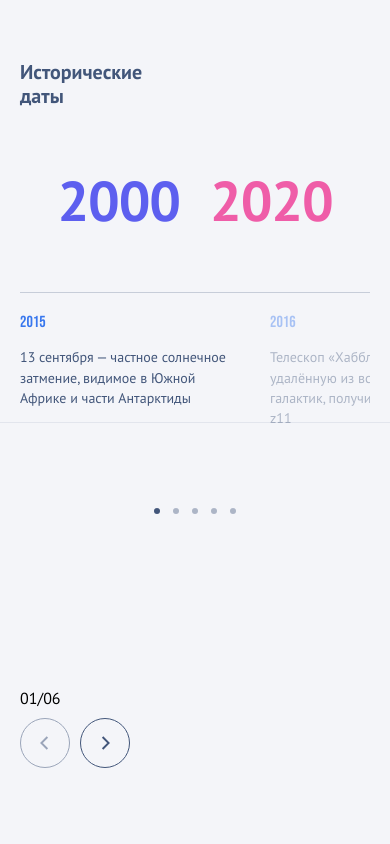
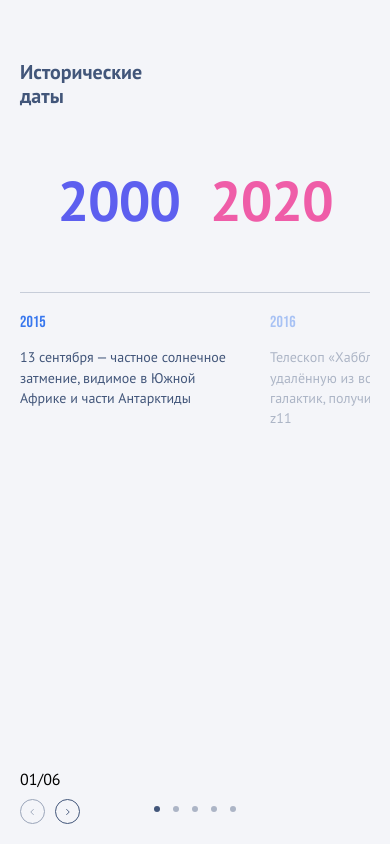
Before and after one commit to FlameFront-end/only-test, a React (Vite) app: page / in a window 390 px wide. Built offline with nearby package versions, Linux system fonts and the light colour scheme.

Commit message:
fix: adaptive

```diff
--- a/src/components/Circle/Circle.scss
+++ b/src/components/Circle/Circle.scss
@@ -57,7 +57,7 @@
 
     .active {
       font-size: 20px;
-      background-color: #F4F5F9;
+      background-color: #f4f5f9;
       border: 1px solid #42567a;
     }
 
@@ -125,14 +125,14 @@
   }
 
   @media screen and (max-width: 760px) {
-    &::before {
-      content: none;
-    }
-
     .center {
       position: static;
       align-items: center;
       margin: 0;
+
+      &::before {
+        content: none;
+      }
 
       .year {
         position: static;
@@ -155,16 +155,16 @@
       position: absolute;
       bottom: 20px;
       left: 20px;
-      margin-left: 0;
+      margin: 0;
 
       .btn-block {
         gap: 10px;
         margin-top: 10px;
-      }
 
-      .btn {
-        width: 25px;
-        height: 25px;
+        .btn {
+          width: 25px;
+          height: 25px;
+        }
       }
     }
   }
--- a/src/components/Slider/Slider.scss
+++ b/src/components/Slider/Slider.scss
@@ -26,11 +26,12 @@
   }
 
   .custom-pagination {
+    position: absolute;
+    bottom: 32px !important;
     display: none;
     gap: 5px;
     align-items: center;
     justify-content: center;
-    margin-top: 80px;
 
     .swiper-pagination-bullet {
       width: 6px;
@@ -89,6 +90,7 @@
 
 @media screen and (max-width: 900px) {
   .slider-container {
+    position: static;
     padding: 20px 0 0;
     border-top: 1px solid #c7cdd9;
 
```
